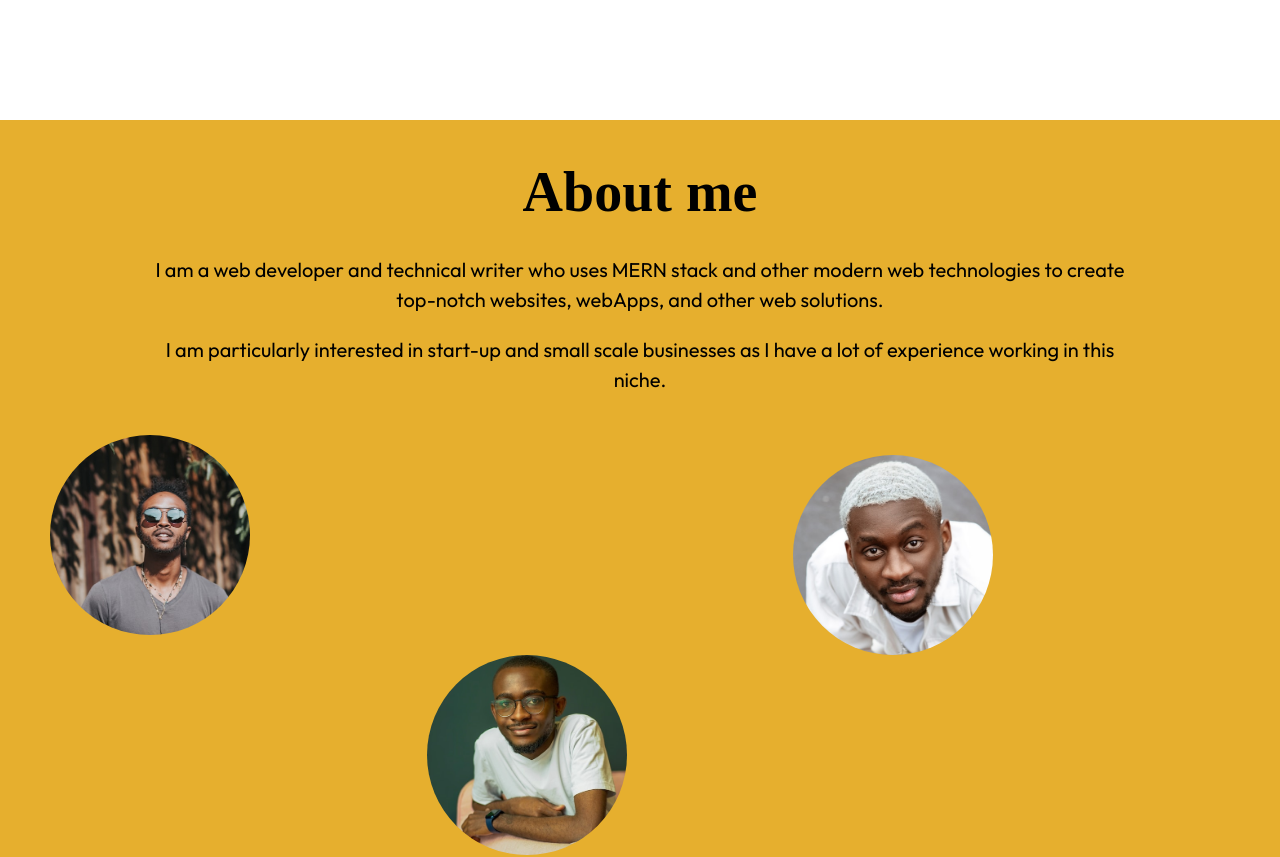
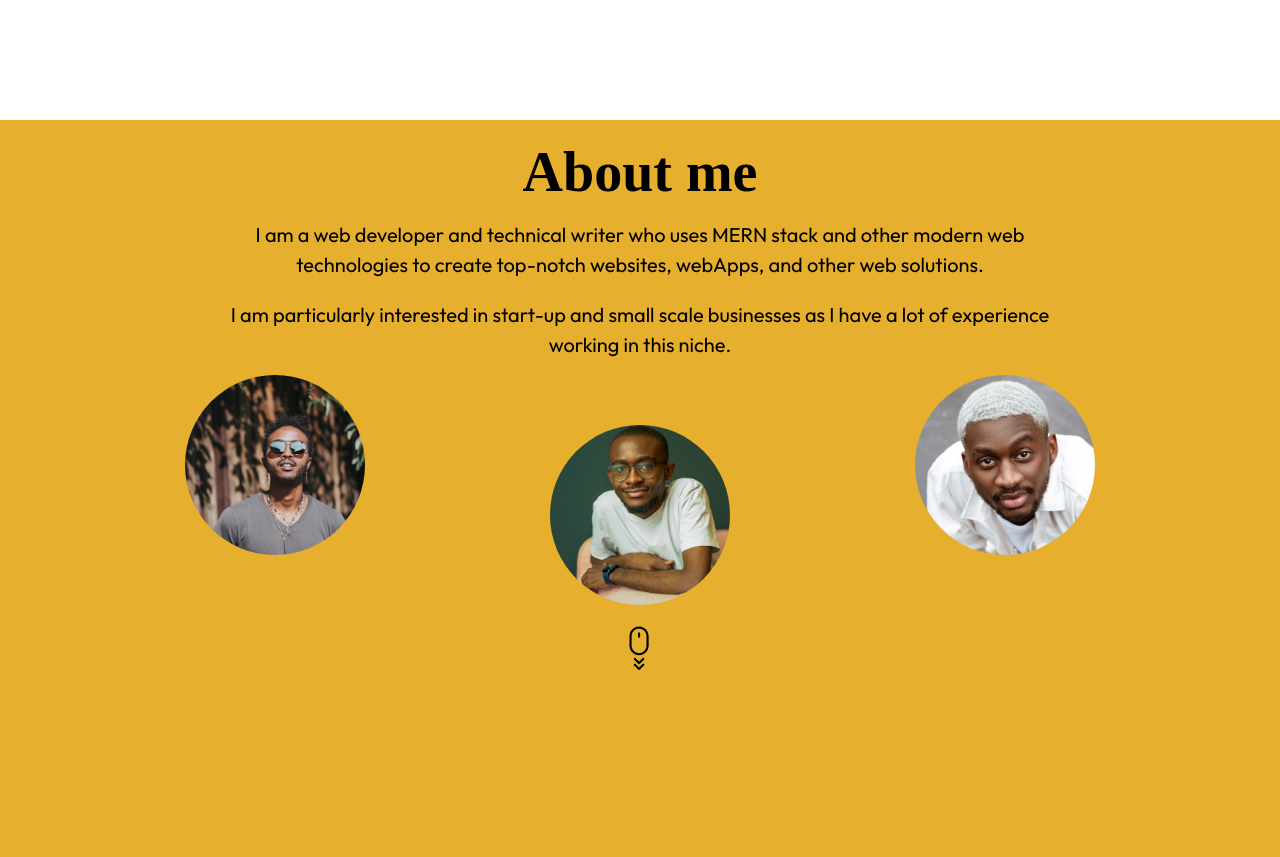
Before and after one commit to Babajide777/the-oyafemi-portfolio, a Next.js app in the folder client/: page / in a window 1280 px wide. Shown: the part 680-1537 px from the top of the page. Built offline with nearby package versions, Linux system fonts and the light colour scheme; a web font is replaced by a local one.

Commit message:
the desktop of the about us page has been done

```diff
--- a/client/app/Components/Homescreen.tsx
+++ b/client/app/Components/Homescreen.tsx
@@ -24,7 +24,7 @@ const Homescreen = () => {
         display: 'flex',
         flexDirection: 'column',
         alignItems: 'center',
-        height: '100vh',
+        minHeight: '100svh',
         overflow: 'hidden',
         mt: { xs: '80px', md: '15px' },
         transition: 'opacity 0.5s ease-in-out',
--- a/client/app/Components/about.tsx
+++ b/client/app/Components/about.tsx
@@ -21,16 +21,20 @@ const About = () => {
         display: 'flex',
         flexDirection: 'column',
         alignItems: 'center',
-        paddingTop: '40px'
+        paddingTop: { xs: '40px', md: '20px' }
       }}
     >
-      <Typography component="h3" variant="h3" sx={{ paddingBottom: '30px' }}>
+      <Typography component="h3" variant="h3" sx={{ paddingBottom: '15px' }}>
         About me
       </Typography>
       <Typography
         component="p"
         variant="body3"
-        sx={{ textAlign: 'center', width: '77%', paddingBottom: '20px' }}
+        sx={{
+          textAlign: 'center',
+          width: { xs: '77%', md: '65%' },
+          paddingBottom: '20px'
+        }}
       >
         I am a web developer and technical writer who uses MERN stack and other
         modern web technologies to create top-notch websites, webApps, and other
@@ -39,7 +43,11 @@ const About = () => {
       <Typography
         component="p"
         variant="body3"
-        sx={{ textAlign: 'center', width: '77%', paddingBottom: '60px' }}
+        sx={{
+          textAlign: 'center',
+          width: { xs: '77%', md: '65%' },
+          paddingBottom: { xs: '60px', md: '35px' }
+        }}
       >
         I am particularly interested in start-up and small scale businesses as I
         have a lot of experience working in this niche.
@@ -47,22 +55,26 @@ const About = () => {
       <Box
         sx={{
           display: 'grid',
-          gridTemplateColumns: '1fr 1fr 1fr',
-          gridTemplateAreas: `
+          gridTemplateColumns: { xs: '1fr 1fr 1fr', md: 'none' },
+          gridTemplateAreas: {
+            xs: `
           "a . b"
           ". c ."
         `,
+            md: `'a c b'`
+          },
+          justifyContent: 'space-evenly',
           width: '100%',
           maxWidth: '100%'
         }}
       >
         <Box
           sx={{
-            width: { xs: '110px', sm: '150px', md: '200px' }, // Adjusts size by breakpoint
-            height: { xs: '110px', sm: '150px', md: '200px' },
+            width: { xs: '110px', sm: '150px', md: '180px' }, // Adjusts size by breakpoint
+            height: { xs: '110px', sm: '150px', md: '180px' },
             gridArea: 'a',
             borderRadius: '50%',
-            marginLeft: '50px',
+            marginLeft: { xs: '50px', md: '0' },
             marginTop: '-20px'
           }}
         >
@@ -79,10 +91,11 @@ const About = () => {
         </Box>
         <Box
           sx={{
-            width: { xs: '110px', sm: '150px', md: '200px' }, // Adjusts size by breakpoint
-            height: { xs: '110px', sm: '150px', md: '200px' },
+            width: { xs: '110px', sm: '150px', md: '180px' }, // Adjusts size by breakpoint
+            height: { xs: '110px', sm: '150px', md: '180px' },
             gridArea: 'c',
-            borderRadius: '50%'
+            borderRadius: '50%',
+            marginTop: { md: '30px' }
           }}
         >
           <img
@@ -98,10 +111,12 @@ const About = () => {
         </Box>
         <Box
           sx={{
-            width: { xs: '110px', sm: '150px', md: '200px' }, // Adjusts size by breakpoint
-            height: { xs: '110px', sm: '150px', md: '200px' },
+            width: { xs: '110px', sm: '150px', md: '180px' }, // Adjusts size by breakpoint
+            height: { xs: '110px', sm: '150px', md: '180px' },
             gridArea: 'b',
-            borderRadius: '50%'
+            borderRadius: '50%',
+            marginLeft: { xs: '-50px', md: '0' },
+            marginTop: { md: '-20px' }
           }}
         >
           <img
@@ -111,14 +126,15 @@ const About = () => {
               width: '100%',
               height: '100%',
               borderRadius: '50%',
-              marginBottom: '-20px',
-              marginLeft: '-60px',
               objectFit: 'cover'
             }}
           />
         </Box>
       </Box>
-      <Box sx={{ marginTop: '120px' }} onClick={navigateToNextPage}>
+      <Box
+        sx={{ marginTop: { xs: '120px', md: '20px' } }}
+        onClick={navigateToNextPage}
+      >
         <img src="../../Images/Mask group.png" alt="Click-mouse" />
       </Box>
     </Box>
```
